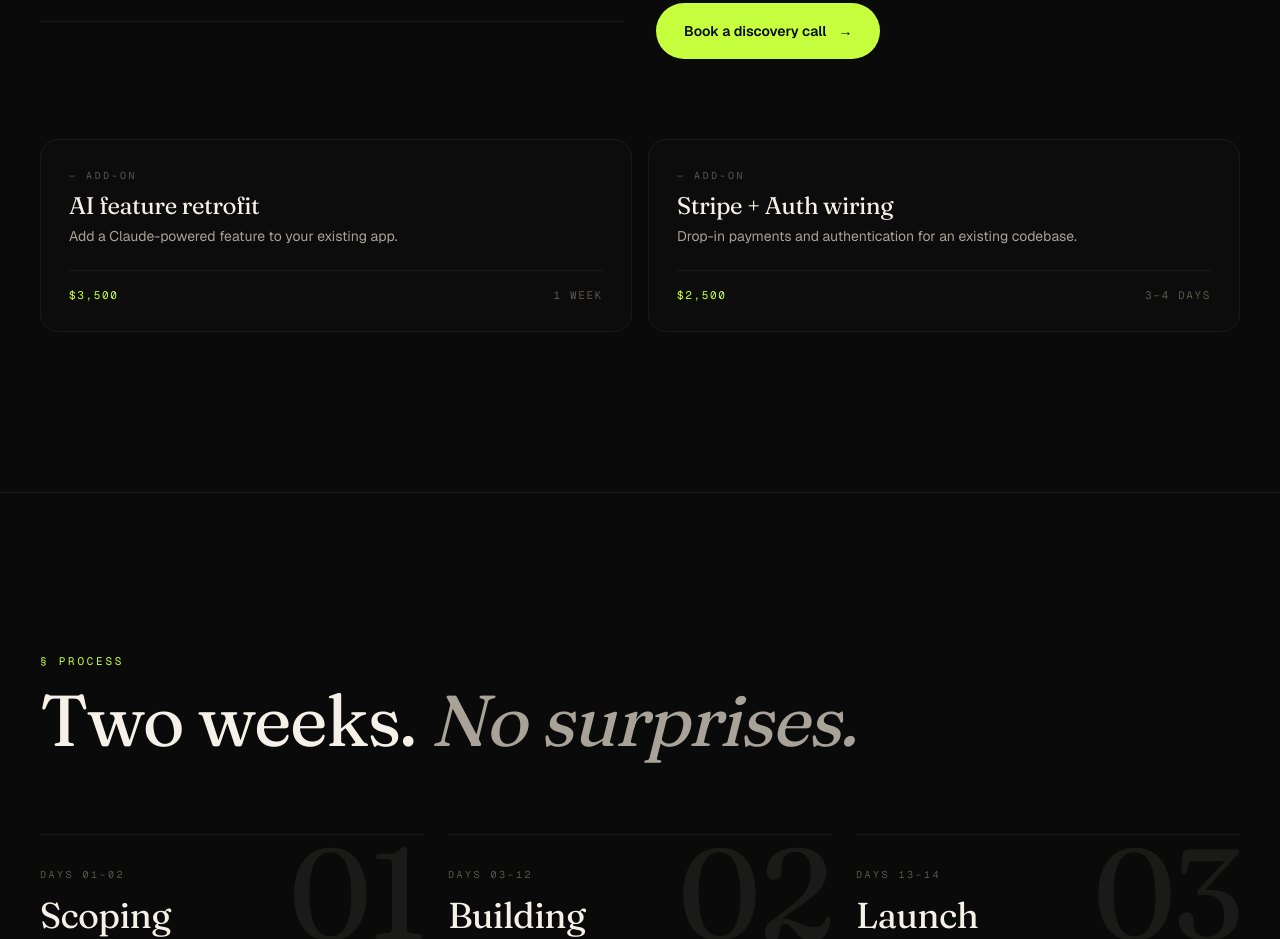
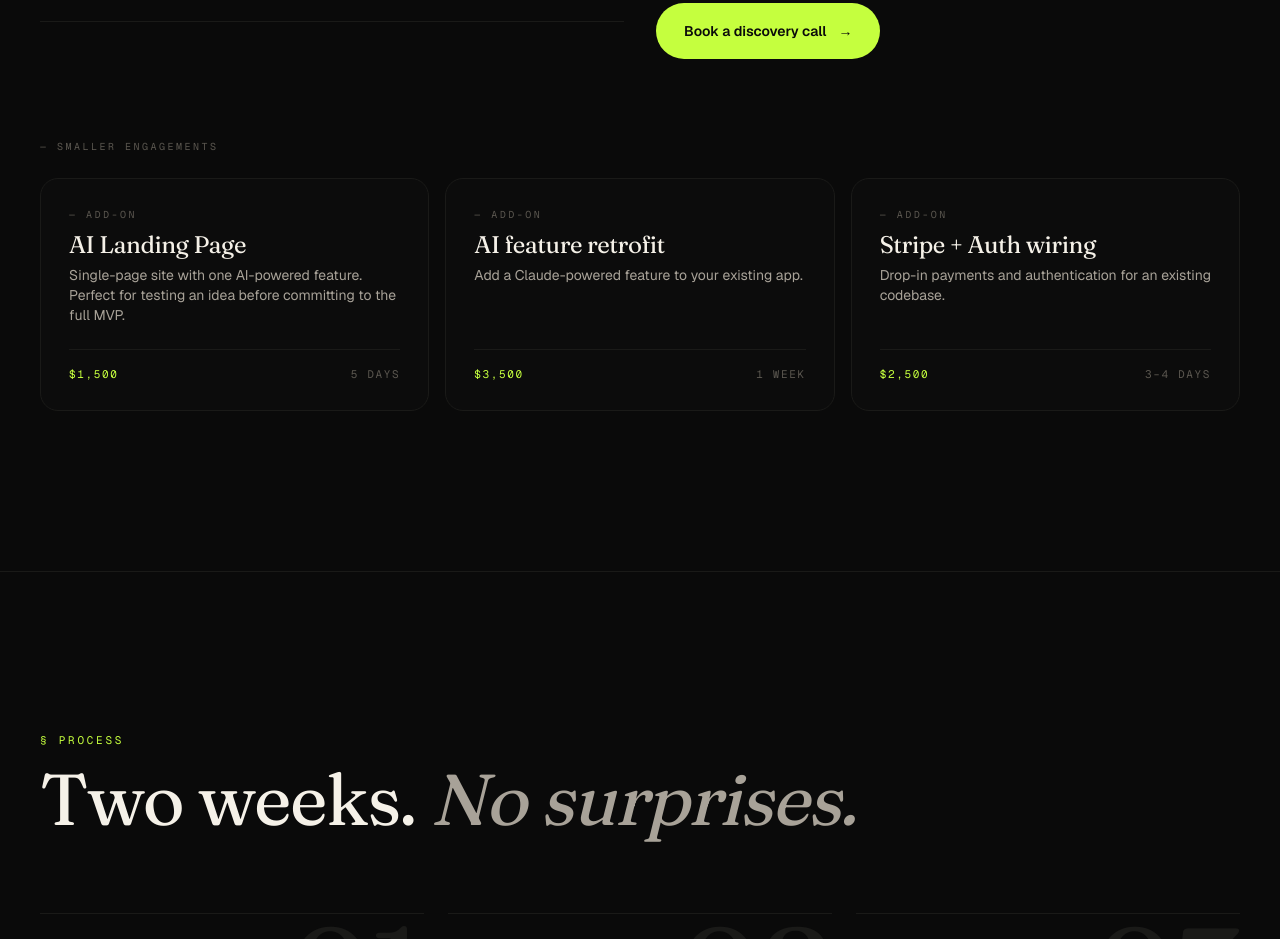
Before and after one commit to LtLightbourn/portfolio, a Next.js app: page / in a window 1280 px wide. Shown: the part 3580-4519 px from the top of the page. Built offline with nearby package versions, Linux system fonts and the light colour scheme.

Commit message:
Add ,500 AI Landing Page starter tier

```diff
--- a/app/page.tsx
+++ b/app/page.tsx
@@ -504,8 +504,17 @@ export default function Home() {
 
           {/* Add-ons strip */}
           <Reveal delay={320}>
-            <div className="mt-20 grid grid-cols-1 gap-4 md:grid-cols-2">
+            <p className="mt-20 mb-6 font-mono text-[10px] uppercase tracking-[0.25em] text-[#5a564f]">
+              — Smaller engagements
+            </p>
+            <div className="grid grid-cols-1 gap-4 md:grid-cols-3">
               {[
+                {
+                  title: "AI Landing Page",
+                  desc: "Single-page site with one AI-powered feature. Perfect for testing an idea before committing to the full MVP.",
+                  price: "$1,500",
+                  time: "5 days",
+                },
                 {
                   title: "AI feature retrofit",
                   desc: "Add a Claude-powered feature to your existing app.",
```
